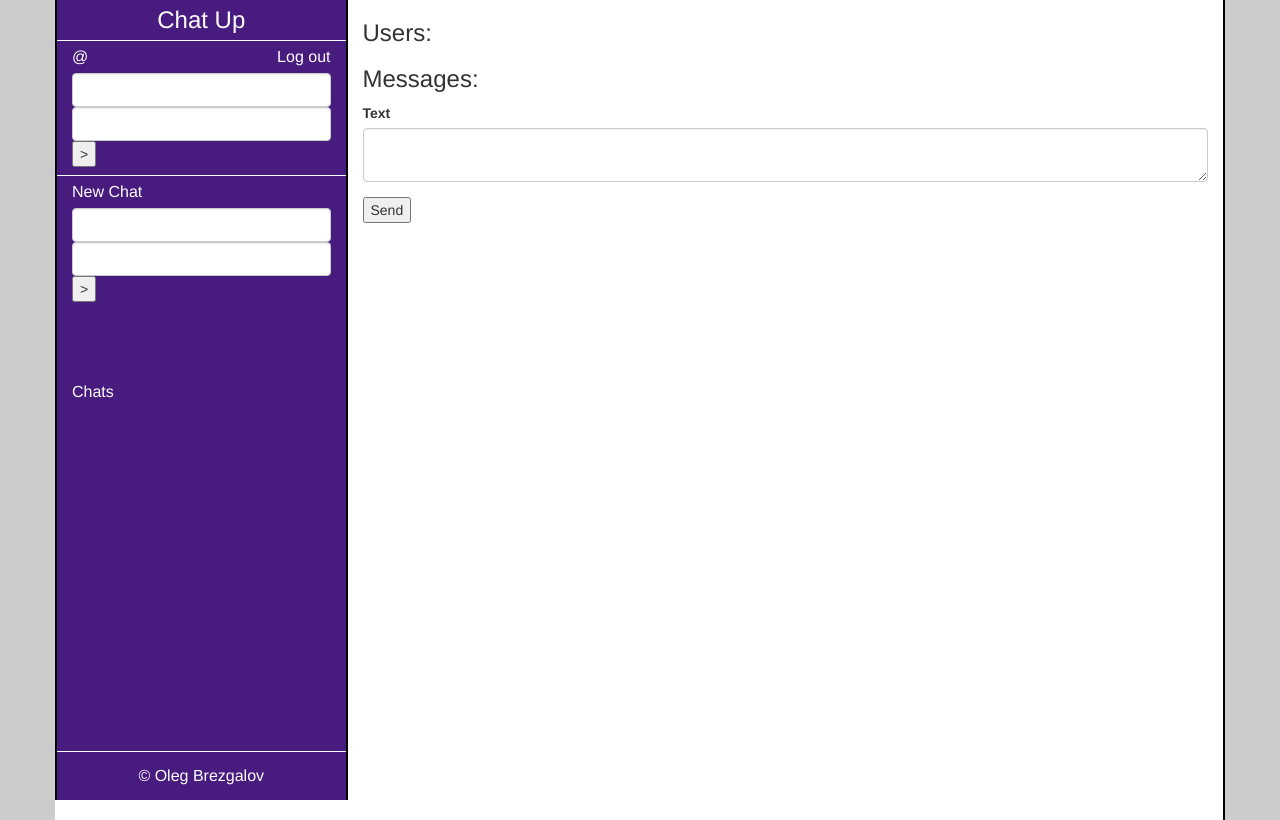
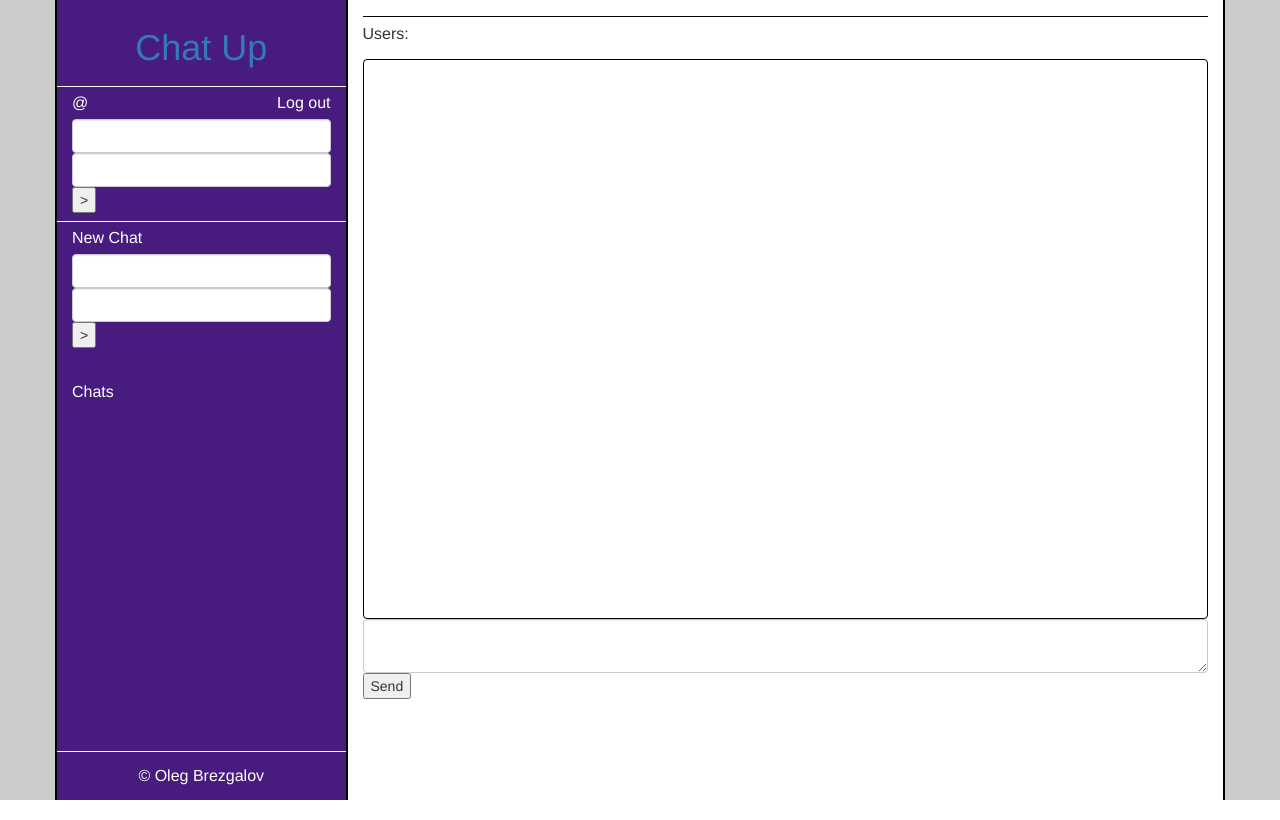
Before and after one commit to Brezgalov/yii2-chatup, a Yii app: template views/site/chat.php in a window 1280 px wide. Run offline with PHP 8.4 and a stand-in for Yii, Linux system fonts and the light colour scheme; the template is opened without the code that fills it, so the values that code supplies are empty; form fields are guessed from the names that the template uses; some libraries are stand-ins or nearby versions.

Commit message:
main is done

```diff
--- a/views/layouts/main.php
+++ b/views/layouts/main.php
@@ -38,7 +38,9 @@ $statusForm = new SetStatusForm();
 	        				Html::a(
 	        					'<h1>Chat Up</h1>',
 	        					['/'],
-	        					['class' => 'brand']
+	        					[
+	        						'class' => ['brand']
+        						]
 	    					)
 	    				?>
     				</div>
@@ -227,7 +229,6 @@ $statusForm = new SetStatusForm();
 				</div>
 			</div>
 		</div>
-
 		<?php $this->endBody() ?>
 	</body>
 </html>
--- a/views/site/chat.php
+++ b/views/site/chat.php
@@ -1,17 +1,34 @@
 <?php
 	use yii\helpers\Html;
 	use yii\bootstrap\ActiveForm;
+
+	$this->registerJsFile(
+        '@web/js/convert-UNIX-timestamp.js',
+        [
+            'depends' => [\yii\web\JqueryAsset::className()]
+        ]
+    );
+    $this->registerJsFile(
+        '@web/js/chat.js',
+        [
+            'depends' => [\yii\web\JqueryAsset::className()]
+        ]
+    );
+
+	$this->title = 'Chat Up! '.$name;
 ?>
 <div class="landing-wrapper">
 	<div class="chat">
 		<div class="chat-header">
-			<h2><?= $name ?></h2>
-			<div class="users">
+			<div class="title-wrapper">
+				<h2><?= $name ?></h2>
+			</div>
+			<div class="users noselect">
 				<h3>Users:</h3>
 				<?= Html::ul(
 						$users,
 						[
-							'class' => 'chat-users',
+							'class' => ['chat-users'],
 							'item' => function($user, $index) {
 							    return Html::tag(
 							        'li',
@@ -24,11 +41,12 @@
 			</div>
 		</div>
 		<div class="messages">
-			<h3>Messages:</h3>
 			<?= Html::ul(
 					$messages,
 					[
-						'class' => 'chat-users',
+						'class' => [
+							'chat-messages'
+						],
 						'item' => function($message, $index) {
 						    return Html::tag(
 						        'li',
@@ -40,13 +58,13 @@
 			?>
 			<?php if (!empty($unread)): ?>
 				<div class="unread">
-					<div class="text-center">
+					<div class="separator">
 						<h4>Unread Messages:</h4>
 					</div>
 					<?= Html::ul(
 							$unread,
 							[
-								'class' => 'chat-users',
+								'class' => ['chat-messages-unread'],
 								'item' => function($message, $index) {
 								    return Html::tag(
 								        'li',
@@ -72,8 +90,15 @@
 				echo $form->field($model, 'user_id')
 					->hiddenInput()
 					->label(false);
-				echo $form->field($model, 'text')->textarea();
-				echo HTML::submitButton('Send', ['class' => 'send-message-button']);
+				echo $form->field($model, 'text')
+					->textarea()
+					->label(false);
+				echo HTML::submitButton(
+					'Send',
+					[
+						'class' => ['send-message-button']
+					]
+				);
 				ActiveForm::end();
 			?>
 		</div>
--- a/views/user/profile.php
+++ b/views/user/profile.php
@@ -33,7 +33,7 @@
 							'user_id'
 						)->hiddenInput([
 							'value' => $user->id,
-						])->label(false);
+						])->label(false)->error(false);
 					?>
 						<div class="row">
 							<div class="col-md-6">
@@ -83,7 +83,7 @@
 						        	Html::submitButton(
 						        		'Save',
 						        		[
-						        			'class' => 'btn btn-primary',
+						        			'class' => ['btn', 'btn-primary'],
 						        			'name' => 'login-button'
 						    			]
 									)
--- /dev/null
+++ b/web/css/chatup/chat.css
@@ -0,0 +1,105 @@
+.main .workspace .landing-wrapper .chat .chat-header .title-wrapper {
+	text-align: center;
+	border-bottom: 1px solid black;
+}
+.main .workspace .landing-wrapper .chat .chat-header .title-wrapper h2 {
+	font-size: 3vh;
+	line-height: 3vh;
+	padding: 1vh 0;
+	margin: 0;
+	color: rgb(72, 27, 127);
+}
+.main .workspace .landing-wrapper .chat .chat-header .users h3 {
+	margin: 1vh 0;
+	font-size: 2vh;
+	display: inline-block;
+	width:9%;
+	vertical-align: top;
+}
+.main .workspace .landing-wrapper .chat .chat-header ul.chat-users {
+	list-style: none;
+	margin: 0;
+	padding: 0;
+	white-space: nowrap;
+	overflow-x: auto;
+	overflow-y: hidden;
+	display: inline-block;
+	width:90%;
+	vertical-align: top;
+}
+.main .workspace .landing-wrapper .chat .chat-header .chat-users li {
+	display: inline-block;
+	padding: 0.5vh;
+	font-size: 1.5vh;
+	margin: 3px 4px 2px 0;
+	border-radius: 10px;
+	border: 1px solid black;
+	background-color: rgb(72, 27, 127);
+	color: white;
+}
+.main .workspace .landing-wrapper .chat .messages {
+	margin-top: 1vh;
+	border: 1px solid black;
+	padding: 0px 0.5vh;
+	border-radius: 4px;
+	height: 70vh;
+	overflow-y: scroll;
+	overflow-x: hidden;
+}
+.main .workspace .landing-wrapper .chat .messages ul.chat-messages,
+.main .workspace .landing-wrapper .chat .unread ul.chat-messages-unread {
+	list-style: none;
+	margin: 0;
+	padding: 0;
+}
+.main .workspace .landing-wrapper .chat .message .prefix {
+	padding: 0.5vh 0;
+}
+.main .workspace .landing-wrapper .chat .message .prefix .author,
+.main .workspace .landing-wrapper .chat .message .prefix .time
+ {
+	display: inline-block;
+	font-size: 2vh;
+	color: rgba(72, 27, 127, 0.8);
+}
+.main .workspace .landing-wrapper .chat .message .prefix .time {
+	float: right;
+}
+.main .workspace .landing-wrapper .chat .message .text {
+	font-size: 2vh;
+	padding: 0 0 0 2vh;
+}
+.main .workspace .landing-wrapper .chat .messages .unread .separator {
+	background-color: red;
+	border: 1px solid darkred;
+	border-left: none;
+	border-right: none;
+	padding: 0.5vh 0;
+	margin: 0.5vh -0.5vh;
+	font-size: 2vh;
+	text-align: center;
+	color:white;
+}
+.main .workspace .landing-wrapper .chat .messages .unread .separator h4,
+.main .workspace .landing-wrapper .chat .new-message .form-group {
+	margin: 0;
+}
+.main .workspace .landing-wrapper .chat .new-message .field-sendmessageform-text {
+	width: 90%;
+	display: inline-block;
+	vertical-align: top;
+}
+.main .workspace .landing-wrapper .chat .new-message .send-message-button {
+	width: 10%;
+	height: 10vh;
+	display: inline-block;
+	vertical-align: top;
+}
+.main .workspace .landing-wrapper .chat .new-message label {
+	margin: 0 0 0.5vh 0;
+	font-size: 2vh;
+}
+.main .workspace .landing-wrapper .chat .new-message .field-sendmessageform-text textarea {
+	height: 10vh;
+	resize: none;
+}
--- /dev/null
+++ b/web/css/chatup/error.css
@@ -0,0 +1,18 @@
+.main .workspace .landing-wrapper .error h2{
+	margin: 0;
+	padding: 2vh 0;
+	text-align: center;
+	line-height: 5vh;
+	font-size: 5vh;
+	color: rgba(72, 27, 127, 0.8);
+}
+.main .workspace .landing-wrapper .error .alert.alert-danger {
+	border-color: darkred;
+	border-width: 3px;
+	background-color: red;
+	font-size: 3vh;
+	color: white;
+}
+.main .workspace .landing-wrapper .error .back-btn {
+	font-size: 2vh;
+}
--- a/web/css/chatup/index.css
+++ b/web/css/chatup/index.css
@@ -1,6 +1,19 @@
 @import url('layout.css');
 @import url('auth.css');
+@import url('chat.css');
+@import url('profile.css');
+@import url('error.css');
 
+.noselect,
+.noselect * {
+  -webkit-touch-callout: none; /* iOS Safari */
+    -webkit-user-select: none; /* Safari */
+     -khtml-user-select: none; /* Konqueror HTML */
+       -moz-user-select: none; /* Firefox */
+        -ms-user-select: none; /* Internet Explorer/Edge */
+            user-select: none; /* Non-prefixed version, currently
+                                  supported by Chrome and Opera */
+}
 .main .landing-wrapper {
 	height: 100vh;
 }
--- a/web/css/chatup/layout.css
+++ b/web/css/chatup/layout.css
@@ -77,7 +77,7 @@ span.user-state.user-online {
     padding: 0 1vh;
     border: 1px solid #ccc;
     border-radius: 4px;
-    overflow-y: scroll;
+    overflow-y: auto;
     overflow-x: hidden;
     list-style: none;
 }
@@ -198,7 +198,7 @@ span.user-state.user-online {
 .main .sidebar .error-summary {
 	height: 7vh;
 	max-height: 7vh;
-	overflow-y: scroll;
+	overflow-y: auto;
 	padding: 1vh;
 	margin: 0;
 	margin-top: 1vh;
--- /dev/null
+++ b/web/js/chat.js
@@ -0,0 +1,11 @@
+$(document).ready(function(){
+	$('.time').each(function(index, data){
+		var time = parseInt(
+			$(data).html().replace('at ', '')
+		);
+		$(data).html(
+			'at ' + convertTimestamp(time)
+		);
+	});
+	$('.messages').scrollTop(1E10);
+});
```
Also changed, not shown: views/site/error.php (+11 -6 lines), views/site/message.php (+4 -4 lines), web/css/chatup/profile.css (added, +30 -0 lines).
